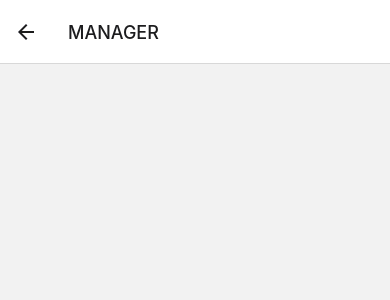
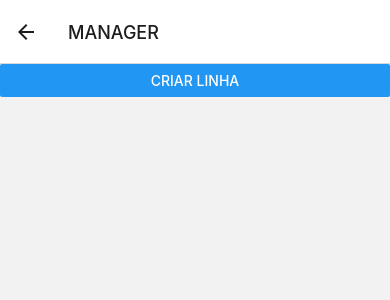
Before and after one commit to Luanbian/line-check-app, a React Native app: screen /MANAGER in a window 390 px wide. Shown: the top 300 px of the page. Built offline with nearby package versions, Linux system fonts and the light colour scheme.

Commit message:
feat: add navigation in manager page to create line form

```diff
--- a/src/presentation/pages/manager/manager.tsx
+++ b/src/presentation/pages/manager/manager.tsx
@@ -1,5 +1,6 @@
 import React, { useEffect, useState } from 'react'
-import { View, Text, ScrollView } from 'react-native'
+import { View, Text, ScrollView, Button } from 'react-native'
+import { useNavigation } from '@react-navigation/native'
 import { type ILocalStorage } from '../../../infra/protocols/local.storage.protocol'
 import { type IWorkInfoComplete } from '../../../data/protocols/usecases/work.info.protocol'
 import { type workPropsComplete } from '../../../domain/entities/work'
@@ -10,6 +11,7 @@ interface Props {
 }
 
 export default function Manager ({ localStorage, workInfoComplete }: Props): React.JSX.Element {
+  const navigation = useNavigation()
   const [data, setData] = useState<workPropsComplete[]>()
 
   useEffect(() => {
@@ -25,6 +27,7 @@ export default function Manager ({ localStorage, workInfoComplete }: Props): Rea
 
   return (
     <ScrollView>
+      <Button title='Criar linha' onPress={() => { navigation.navigate('CREATELINE' as never) }}/>
       {data?.map(item => (
         <View testID='card' key={item.id} style={{ borderColor: 'red', borderWidth: 5 }}>
           <Text testID='driver'>Motorista: {item.accountName}</Text>
```
Also changed, not shown: 1 other file (tests, documents, lock files or other folders).
